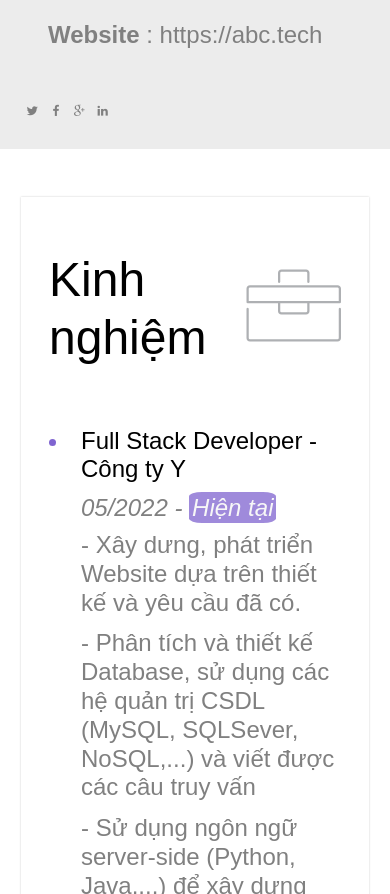
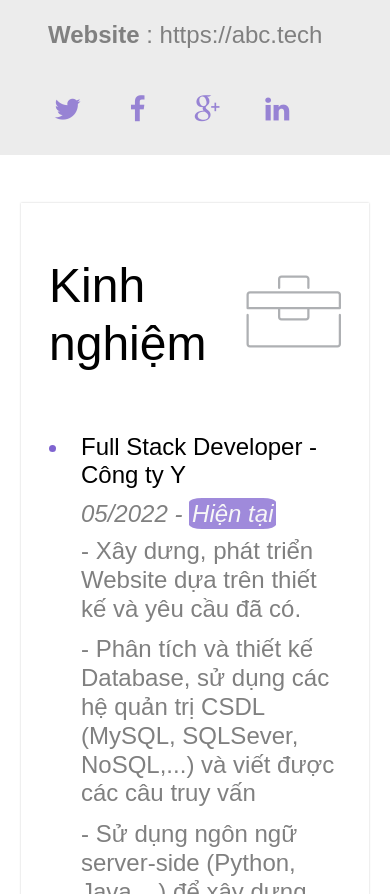
Before and after one commit to meobientnk34/Asm3, a plain HTML site: page index.html in a window 390 px wide. Shown: the part 2397-3291 px from the top of the page. Drawn offline with nearby package versions, Linux system fonts and the light colour scheme.

Commit message:
Update mobile.css

```diff
--- a/css/mobile.css
+++ b/css/mobile.css
@@ -77,6 +77,11 @@
 
   #about {
     background-color: rgba(128, 128, 128, 0.15);
+  }
+  #about i {
+    font-size: 28px;
+    color: rgba(95, 61, 196, 0.6);
+    padding-left: 24px;
   }
 
   #target {
```
